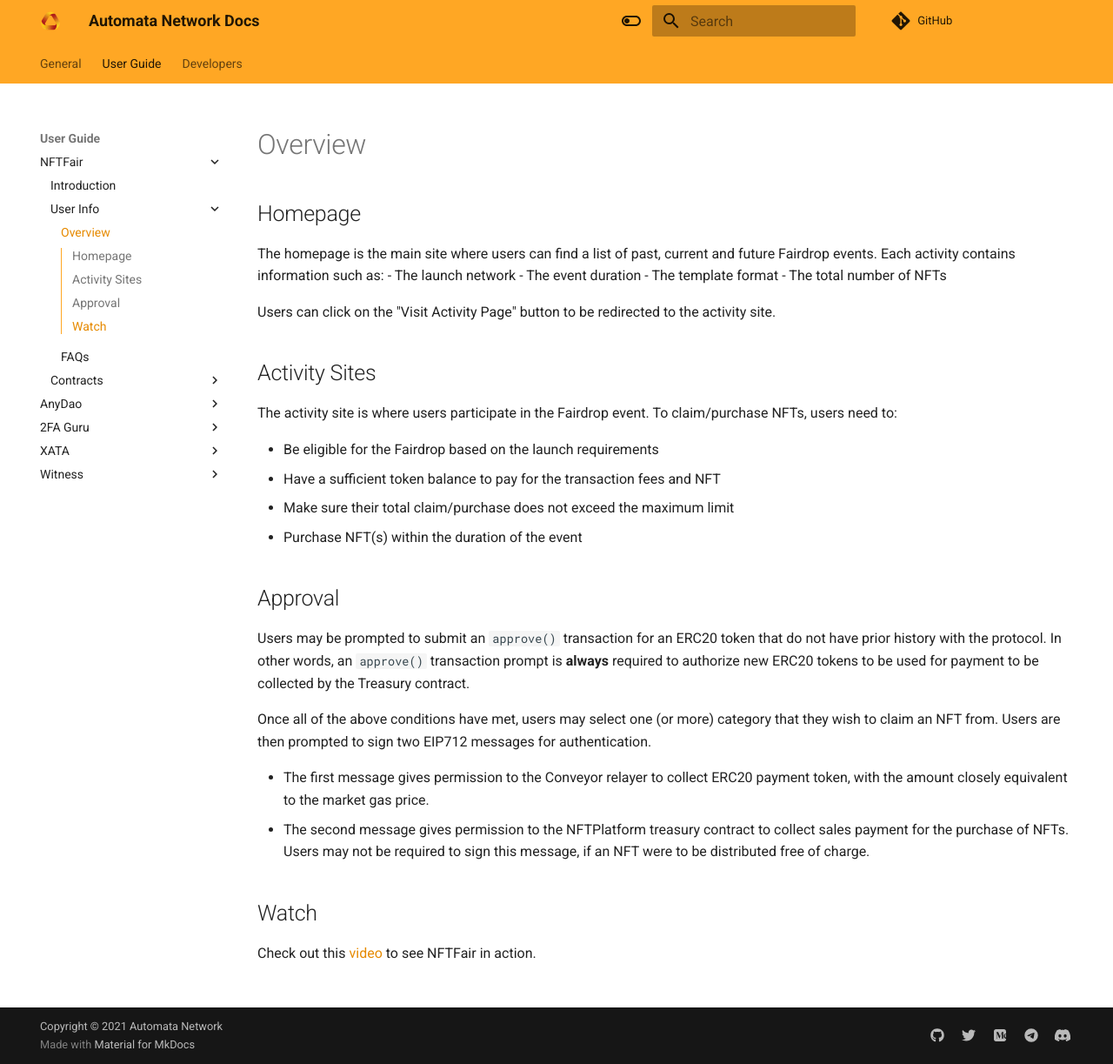
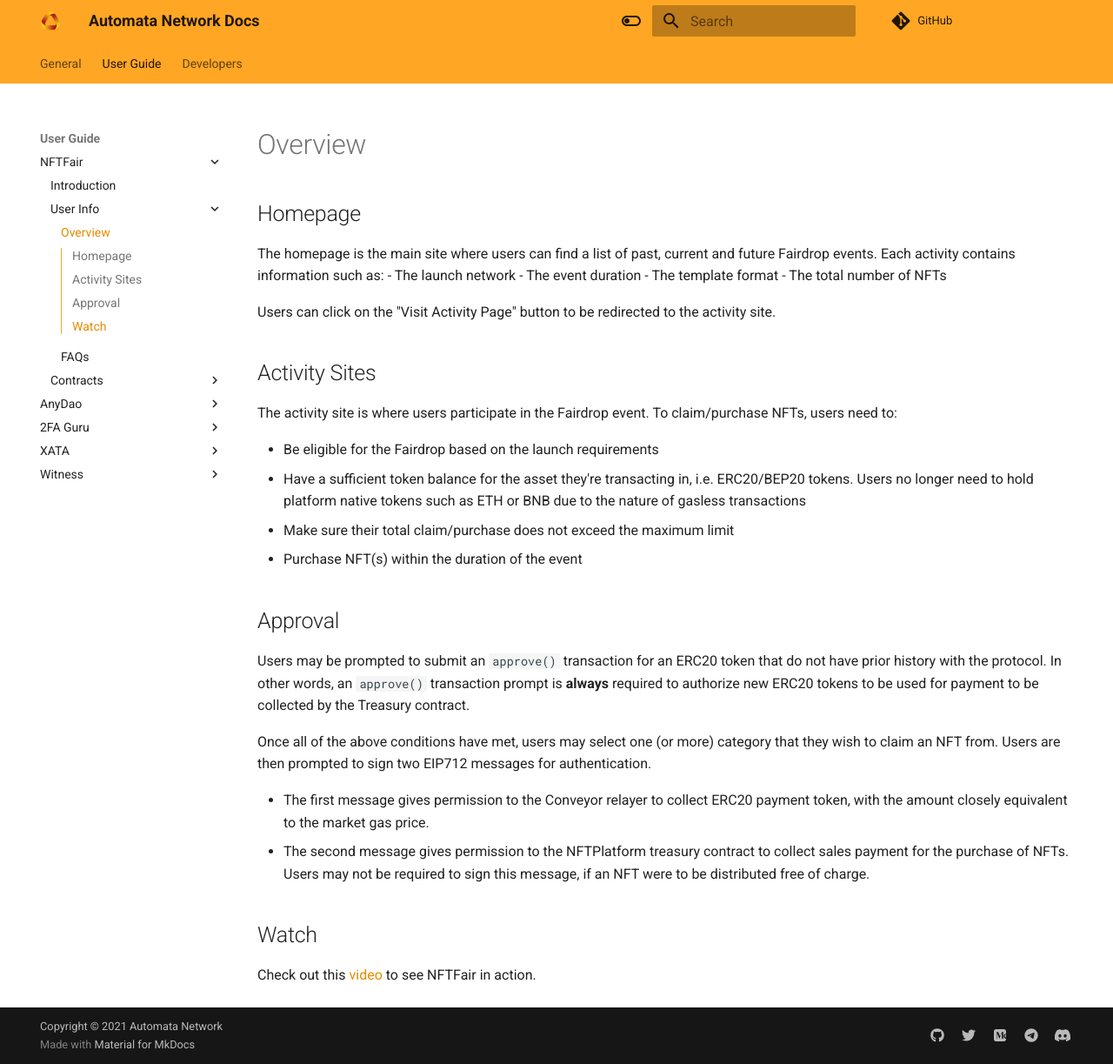
Before and after one commit to automata-network/docs, an MkDocs documentation site: the page built from docs/nftfair/users/activities.md, in a window 1280 px wide and 1223 px high. Shown: the whole window at 87% size. Built offline with MkDocs 1.6.1 and Material for MkDocs 9.7.7, drawn with Linux system fonts in a browser that asks for light colours; nearby versions of some CDN libraries; comment, search, counter and statistics services are not loaded.

Commit message:
Update activities.md

```diff
--- a/docs/nftfair/users/activities.md
+++ b/docs/nftfair/users/activities.md
@@ -13,7 +13,7 @@
 The activity site is where users participate in the Fairdrop event. To claim/purchase NFTs, users need to:
 
 - Be eligible for the Fairdrop based on the launch requirements
-- Have a sufficient token balance to pay for the transaction fees and NFT
+- Have a sufficient token balance for the asset they're transacting in, i.e. ERC20/BEP20 tokens. Users no longer need to hold platform native tokens such as ETH or BNB due to the nature of gasless transactions
 - Make sure their total claim/purchase does not exceed the maximum limit
 - Purchase NFT(s) within the duration of the event
 
```
